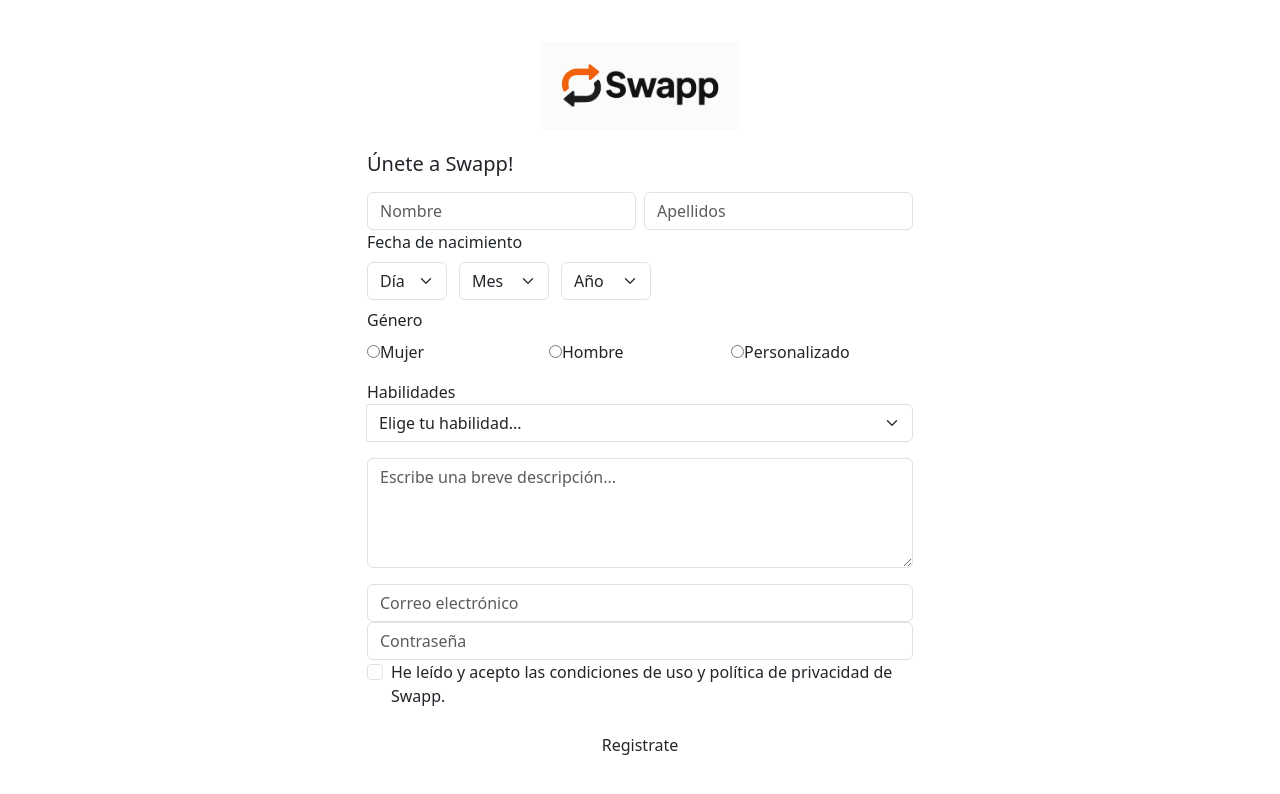
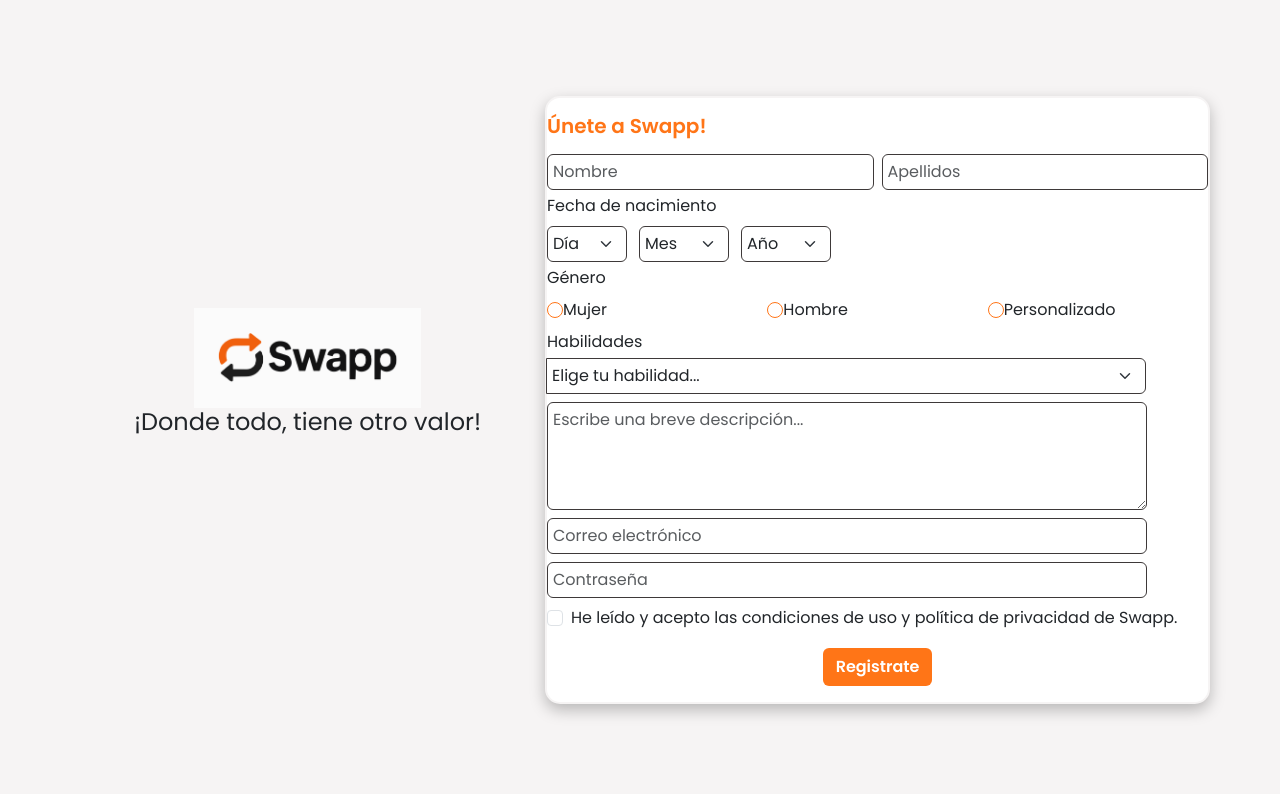
Before and after one commit to 4GeeksAcademy/Swapp-----Daniel-Juan-Kevin-Nadia, a React (Vite) app: page /registro in a window 1280 px wide. Shown: the top 794 px of the page. Built offline with nearby package versions, Linux system fonts and the light colour scheme.

Commit message:
rehacer diseño formulario registro

```diff
--- a/front/assets/components/Navbar.jsx
+++ b/front/assets/components/Navbar.jsx
@@ -26,7 +26,7 @@ function Navbar() {
       <nav className="navbar navbar-expand-lg bg-body-tertiary mt-2 p-0">
         <div className="container-fluid  d-flex justify-content-center align-items-center">
           <a
-            className="navbar-brand d-flex  align-items-center logo-container"
+            className="navbar-brand d-flex  align-items-center logo-navbar-container"
             href="#"
           >
             <img
--- a/front/assets/styles/App.css
+++ b/front/assets/styles/App.css
@@ -1,7 +1,8 @@
-@import url("https://fonts.googleapis.com/css2?family=Nunito+Sans:wght@400;600&display=swap");
+@import url("https://fonts.googleapis.com/css2?family=Poppins:wght@400;600&display=swap");
 
 body {
   font-family: "Poppins", sans-serif;
+  background-color: white;
 }
 #root {
   width: 1280px;
--- a/front/assets/styles/Navbar.css
+++ b/front/assets/styles/Navbar.css
@@ -1,4 +1,4 @@
-.logo-container {
+.logo-navbar-container {
   width: 200px;
   height: 80px;
 }
--- a/front/assets/styles/Registro.css
+++ b/front/assets/styles/Registro.css
@@ -1,7 +1,35 @@
-.logo-registro{
-  width: 200px;
+body {
+  background-color: var(--claro);
+}
+.form-title {
+  color: var(--naranja);
+}
+.logo-registro-container {
+  width: 500px;
   height: 100px;
+}
+
+.logo-registro {
+  width: 100%;
+  height: 100%;
   object-fit: contain;
+}
+.registro-input {
+  width: 100%;
+  max-width: 600px;
+  border: 1.5px solid var(--gris-oscuro);
+  border-radius: 6px;
+  padding: 5px;
+  font-size: 1rem;
+  background-color: white;
+  transition: 0.3s ease;
+}
+.form-container {
+  background-color: white;
+  border: 2px solid var(--claro);
+  border-radius: 15px;
+  box-shadow: 0 6px 15px rgba(0, 0, 0, 0.25);
+  padding: 0;
 }
 .mujer-radio {
   border-radius: 0;
@@ -12,11 +40,12 @@
   padding-right: 10px;
 }
 .btn-main1 {
-  background-color: #ff7517;
-  color: #3e3939;
+  background-color: var(--naranja);
+  color: white;
+  font-weight: bold;
 }
-.btn-main2 {
-  background-color: #f6f4f4;
-  border-color: #ff7517;
-  color: #3e3939;
+
+.form-check-input:checked {
+  background-color: var(--naranja);
+  border-color: var(--naranja);
 }
--- a/front/pages/Registro.jsx
+++ b/front/pages/Registro.jsx
@@ -29,15 +29,15 @@ function Registro() {
     }));
   };
 
-  const handleSubmit = async(e) =>{
-    e.preventDefault()
+  const handleSubmit = async (e) => {
+    e.preventDefault();
 
-    try{
-      const data = registrarUsuario(formData)
+    try {
+      const data = registrarUsuario(formData);
       console.log(data);
-      alert("Resgitro exitoso!")
-    } catch (error){
-       alert("Hubo un error al registrar!")
+      alert("Resgitro exitoso!");
+    } catch (error) {
+      alert("Hubo un error al registrar!");
     }
 
     setFormData({
@@ -52,28 +52,30 @@ function Registro() {
       email: "",
       contrasena: "",
       aceptaTerminos: false,
-    })
-
-  }
-
+    });
+  };
 
   return (
     <div className="container">
       <div className="row d-flex justify-content-center">
-        <div className="col-6">
-          <div className="d-flex justify-content-center align-items-center">
+        <div className="col-5 d-flex flex-column justify-content-center align-items-center mb-5">
+          <div className="logo-registro-container d-flex justify-content-start">
             <img className="logo-registro" src="logo swapp.webp"></img>
           </div>
-
+          <h4 className="fw-medium">¡Donde todo, tiene otro valor!</h4>
+        </div>
+        <div className="col-7 form-container d-flex flex-column justify-content-center align-items-center">
           <form className="text-start" onSubmit={handleSubmit}>
-            <h5 className="text-start my-3">Únete a Swapp!</h5>
+            <h5 className="form-title text-start fw-bold my-3">
+              Únete a Swapp!
+            </h5>
             <div className="d-flex gap-2">
               <input
                 name="nombre"
                 onChange={handleChange}
                 value={formData.nombre}
                 type="text"
-                className="form-control"
+                className="form-control registro-input"
                 id="nombre"
                 aria-describedby="emailHelp"
                 placeholder="Nombre"
@@ -84,19 +86,19 @@ function Registro() {
                 onChange={handleChange}
                 value={formData.apellidos}
                 type="text"
-                className="form-control flex-grow-1"
+                className="form-control registro-input flex-grow-1"
                 id="apellidos"
                 aria-describedby=""
                 placeholder="Apellidos"
               />
             </div>
-            <div className="">
+            <div className="mt-1">
               <label htmlFor="fecha-nacimiento" className="form-label">
                 Fecha de nacimiento
               </label>
               <div className="d-flex" style={{ gap: "12px" }}>
                 <select
-                  className="form-select"
+                  className="form-select registro-input"
                   style={{ width: "80px" }}
                   onChange={handleChange}
                   value={formData.dia}
@@ -112,7 +114,7 @@ function Registro() {
                 </select>
 
                 <select
-                  className="form-select"
+                  className="form-select registro-input"
                   style={{ width: "90px" }}
                   onChange={handleChange}
                   value={formData.mes}
@@ -141,7 +143,7 @@ function Registro() {
                 </select>
 
                 <select
-                  className="form-select"
+                  className="form-select registro-input"
                   style={{ width: "90px" }}
                   onChange={handleChange}
                   value={formData.anio}
@@ -161,13 +163,14 @@ function Registro() {
               </div>
             </div>
 
-            <div className="mt-2">
+            <div className="  mt-1">
               <label className="form-label">Género</label>
               <div className="d-flex justify-content-center align-items-center">
                 <div className="input-group ">
                   <div className="input-group-prepend ">
                     <div className=" mujer-radio">
                       <input
+                        className="form-check-input"
                         onChange={handleChange}
                         checked={formData.genero === "mujer"}
                         value="mujer"
@@ -186,6 +189,7 @@ function Registro() {
                   <div className="input-group-prepend ">
                     <div className="hombre-radio">
                       <input
+                        className="form-check-input"
                         onChange={handleChange}
                         checked={formData.genero === "hombre"}
                         type="radio"
@@ -204,6 +208,7 @@ function Registro() {
                   <div className="input-group-prepend ">
                     <div className="personalizado-radio">
                       <input
+                        className="form-check-input"
                         onChange={handleChange}
                         checked={formData.genero === "personalizado"}
                         type="radio"
@@ -220,12 +225,12 @@ function Registro() {
                 </div>
               </div>
 
-              <div className="input-group my-3">
+              <div className="input-group my-2">
                 <div className="input-group-prepend">
                   <label htmlFor="inputGroupSelect01">Habilidades</label>
                 </div>
                 <select
-                  className="form-select"
+                  className="form-select registro-input mt-1"
                   style={{ width: "100%" }}
                   name="habilidad"
                   onChange={handleChange}
@@ -253,9 +258,9 @@ function Registro() {
                   <option value="otros">Otros / Misceláneos</option>
                 </select>
               </div>
-              <div className="">
+              <div className=" mt-1">
                 <textarea
-                  className="form-control"
+                  className="form-control registro-input "
                   id="descripcion"
                   name="descripcion"
                   onChange={handleChange}
@@ -266,30 +271,31 @@ function Registro() {
               </div>
             </div>
 
-            <div className="form-group mt-3">
+            <div className="form-group mt-2">
               <input
                 name="email"
                 onChange={handleChange}
                 value={formData.email}
                 type="email"
-                className="form-control"
+                className="form-control registro-input"
                 id="email"
                 aria-describedby="emailHelp"
                 placeholder="Correo electrónico"
               />
             </div>
-            <div className="form-group">
+            <div className="form-group mt-2">
               <input
                 name="contrasena"
                 onChange={handleChange}
                 value={formData.contrasena}
                 type="password"
-                className="form-control"
+                className="form-control registro-input
+                "
                 id="contrasena"
                 placeholder="Contraseña"
               />
             </div>
-            <div className="form-group form-check">
+            <div className="form-group form-check mt-2">
               <input
                 onChange={handleChange}
                 name="aceptaTerminos"
@@ -304,7 +310,7 @@ function Registro() {
               </label>
             </div>
             <div className="d-flex justify-content-center">
-              <button type="submit" className="btn btn-main1 mt-3">
+              <button type="submit" className="btn btn-main1 my-3">
                 Registrate
               </button>
             </div>
```
Also changed, not shown: front/pages/PerfilUsuario.jsx (+15 -8 lines), public/logo sin fondo.webp (added).
